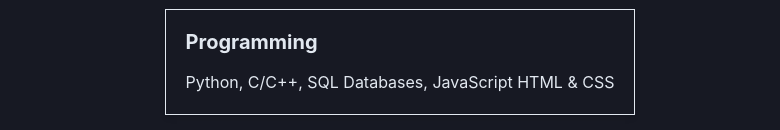
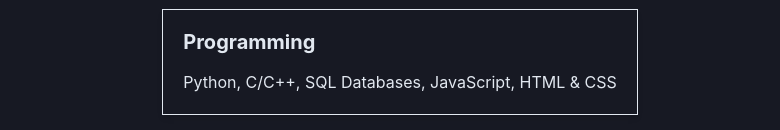
Before and after one commit to lepkinh/personal-website, a React (Create React App) app in the folder my-portfolio/: page / in a window 1280 px wide. Shown: the part 333-463 px from the top of the page, without its empty margins (240-1020 px from the left). Built offline with nearby package versions, Linux system fonts and the light colour scheme.

Commit message:
Small fix typo

```diff
--- a/my-portfolio/src/App.js
+++ b/my-portfolio/src/App.js
@@ -18,7 +18,7 @@ function App() {
     <ChakraProvider theme={theme}>
       <Container maxW="container.md" py={10}>
         {/* About Me Section */}
-        <VStack spacing={6} align="start"> {/* Reduced spacing from 8 to 6 */}
+        <VStack spacing={6} align="start">
           <HStack spacing={6} align="center">
             {/* Image Placeholder */}
             <Box boxSize="150px" bg="gray.200" borderRadius="full" overflow="hidden">
@@ -26,7 +26,7 @@ function App() {
             </Box>
 
             {/* Name and Description */}
-            <VStack spacing={1} align="start"> {/* Less space between name and description */}
+            <VStack spacing={1} align="start">
               <Heading as="h1" size="md">
                 Nicolas Lepki
               </Heading>
@@ -37,7 +37,7 @@ function App() {
           </HStack>
 
           {/* About Me Text */}
-          <VStack spacing={2} align="start"> {/* Reduced spacing to tighten the layout */}
+          <VStack spacing={2} align="start">
             <Text fontSize="l" color="white">About</Text>
             <Text fontSize="l" textAlign="left" color="gray.500">
               I am a computer engineering student at McMaster University, where I study circuits, embedded systems, electronics, software development, and mathematics. I apply these areas of study to the fields of robotics and artificial intelligence. I also develop software as a hobby.
@@ -48,7 +48,7 @@ function App() {
           <HStack spacing={4} wrap="wrap" justify="center">
             <Box p={5} shadow="md" borderWidth="1px" maxW="800px">
               <Heading fontSize="xl">Programming</Heading>
-              <Text mt={4}>Python, C/C++, SQL Databases, JavaScript HTML & CSS</Text>
+              <Text mt={4}>Python, C/C++, SQL Databases, JavaScript, HTML & CSS</Text>
             </Box>
             <Box p={5} shadow="md" borderWidth="1px" maxW="800px">
               <Heading fontSize="xl">Hardware & Electronics</Heading>
```
Also changed, not shown: 2 other files (tests, documents, lock files or other folders).
